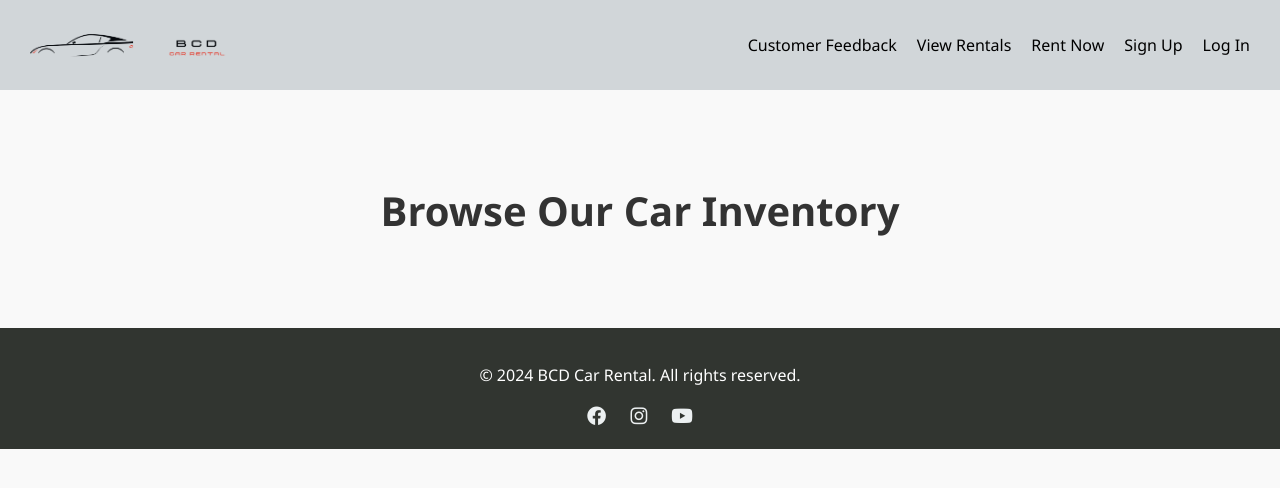
After one commit to Amarok1214/BCD, a Django app: template inventory/templates/inventory/car_inventory.html in a window 1280 px wide. The commit adds this page. Shown: the top 488 px of the page. Run offline with Django 5.2, Linux system fonts and the light colour scheme; the template is opened without the code that fills it, so the values that code supplies are empty; parts of the project's set-up code (start-up, migrations or seed data) failed here and were passed over.

```diff
--- a/BCD/urls.py
+++ b/BCD/urls.py
@@ -25,4 +25,5 @@ urlpatterns = [
     path('home/', include('home.urls')),
     path('register/', include('register.urls')),
     path('booking/', include('booking.urls')),
+    path('inventory/', include('inventory.urls')),
 ]
--- a/booking/templates/booking/car_details.html
+++ b/booking/templates/booking/car_details.html
@@ -98,9 +98,9 @@
     <footer>
         <p>&copy; 2024 BCD Car Rental. All rights reserved.</p>
         <div>
-            <a href="your-facebook-link"><i class="fa fa-facebook"></i></a>
-            <a href="your-instagram-link"><i class="fa fa-instagram"></i></a>
-            <a href="your-youtube-link"><i class="fa fa-youtube"></i></a>
+            <a href="https://www.facebook.com/" target="_blank"><i class="fab fa-facebook"></i></a>
+            <a href="https://www.instagram.com/" target="_blank"><i class="fab fa-instagram"></i></a>
+            <a href="https://www.youtube.com/" target="_blank"><i class="fab fa-youtube"></i></a>
         </div>
     </footer>
 </body>
--- a/inventory/models.py
+++ b/inventory/models.py
@@ -12,13 +12,11 @@ class Branch(models.Model):
 
 
 class Car(models.Model):
-    # Basic Car Information
     make = models.CharField(max_length=50)
     model = models.CharField(max_length=50)
     year = models.IntegerField()
     license_plate = models.CharField(max_length=20, unique=True)
 
-    # Car Specifications
     BODY_TYPES = [
         ('Sedan', 'Sedan'),
         ('SUV', 'SUV'),
--- /dev/null
+++ b/inventory/templates/inventory/car_inventory.html
@@ -0,0 +1,168 @@
+<!DOCTYPE html>
+<html lang="en">
+<head>
+    <meta charset="UTF-8">
+    <meta name="viewport" content="width=device-width, initial-scale=1.0">
+    <title>Car Inventory - BCD Car Rental</title>
+    {% load static %}
+    <link rel="stylesheet" href="https://cdnjs.cloudflare.com/ajax/libs/font-awesome/6.0.0-beta3/css/all.min.css">
+    <style>
+        /* Global Styles */
+        body {
+            font-family: 'Segoe UI', Tahoma, Geneva, Verdana, sans-serif;
+            margin: 0;
+            padding: 0;
+            box-sizing: border-box;
+            background-color: #f9f9f9;
+            color: #333;
+        }
+        a {
+            text-decoration: none;
+            color: #007bff;
+            transition: color 0.3s ease;
+        }
+        a:hover {
+            color: #0056b3;
+        }
+
+        /* Header Styles */
+        .header {
+            background-color: #D1D6D9;
+            color: white;
+            padding: 15px 30px;
+            display: flex;
+            justify-content: space-between;
+            align-items: center;
+        }
+        .header img {
+            height: 60px;
+        }
+        .header nav {
+            display: flex;
+            gap: 20px;
+        }
+        .header nav a {
+            color: black;
+            font-size: 1rem;
+            transition: color 0.3s;
+        }
+        .header nav a:hover {
+            color: #3498db;
+        }
+
+        /* Inventory Section */
+        .inventory-section {
+            padding: 60px 20px;
+            max-width: 1200px;
+            margin: 0 auto;
+        }
+        .inventory-section h1 {
+            text-align: center;
+            font-size: 2.5rem;
+            margin-bottom: 30px;
+        }
+        .car-grid {
+            display: grid;
+            grid-template-columns: repeat(auto-fit, minmax(300px, 1fr));
+            gap: 40px;
+        }
+        .car-card {
+            background-color: white;
+            border-radius: 10px;
+            box-shadow: 0 4px 10px rgba(0, 0, 0, 0.05);
+            overflow: hidden;
+            transition: transform 0.3s ease, box-shadow 0.3s ease;
+        }
+        .car-card:hover {
+            transform: translateY(-10px);
+            box-shadow: 0 8px 20px rgba(0, 0, 0, 0.1);
+        }
+        .car-card img {
+            width: 100%;
+            height: 200px;
+            object-fit: cover;
+        }
+        .car-card-content {
+            padding: 20px;
+        }
+        .car-card-content h3 {
+            margin-bottom: 10px;
+            font-size: 1.4rem;
+        }
+        .car-card-content p {
+            margin-bottom: 15px;
+            color: #555;
+        }
+        .car-card-content a {
+            display: inline-block;
+            padding: 10px 15px;
+            background-color: #3498db;
+            color: white;
+            border-radius: 5px;
+            font-size: 0.9rem;
+            transition: background-color 0.3s ease;
+        }
+        .car-card-content a:hover {
+            background-color: #2980b9;
+        }
+
+        /* Footer */
+        footer {
+            background-color: #313530;
+            color: white;
+            text-align: center;
+            padding: 20px;
+        }
+        footer a {
+            color: #ecf0f1;
+            margin: 0 10px;
+            font-size: 1.2rem;
+        }
+        footer a:hover {
+            color: #3498db;
+        }
+    </style>
+</head>
+<body>
+    <!-- Header -->
+    <header class="header">
+        <img src="{% static 'home/logo.png' %}" alt="BCD Logo">
+        <nav>
+            <a href="/feedback/">Customer Feedback</a>
+            <a href="/rentals/">View Rentals</a>
+            <a href="/booking/">Rent Now</a>
+            <a href="/register/">Sign Up</a>
+            <a href="/account/login/">Log In</a>
+        </nav>
+    </header>
+
+    <!-- Inventory Section -->
+    <section class="inventory-section">
+        <h1>Browse Our Car Inventory</h1>
+        <div class="car-grid">
+            {% for car in cars %}
+            <div class="car-card">
+                <a href="{% url 'car_details' car.id %}">
+                    <img src="{{ car.image.url }}" alt="{{ car.model }}">
+                    <div class="car-card-content">
+                        <h3>{{ car.brand }} {{ car.model }}</h3>
+                        <p>{{ car.year }} - {{ car.type }}</p>
+                        <a href="{% url 'car_details' car.id %}">View Details</a>
+                    </div>
+                </a>
+            </div>
+            {% endfor %}
+        </div>
+    </section>
+
+    <!-- Footer -->
+    <footer>
+        <p>&copy; 2024 BCD Car Rental. All rights reserved.</p>
+        <div>
+            <a href="https://www.facebook.com/" target="_blank"><i class="fab fa-facebook"></i></a>
+            <a href="https://www.instagram.com/" target="_blank"><i class="fab fa-instagram"></i></a>
+            <a href="https://www.youtube.com/" target="_blank"><i class="fab fa-youtube"></i></a>
+        </div>
+    </footer>
+</body>
+</html>
--- /dev/null
+++ b/inventory/urls.py
@@ -0,0 +1,12 @@
+from django.urls import path
+from . import views
+
+app_name = 'inventory'
+
+urlpatterns = [
+    # URL for viewing the entire car inventory
+    path('', views.car_inventory, name='car_inventory'),
+
+    # URL for viewing a specific car's details
+    path('car/<int:car_id>/', views.car_details, name='car_details'),
+]
```
Also changed, not shown: booking/templates/booking/booking.html (+253 -75 lines), home/templates/home/homepage.html (+4 -5 lines), inventory/views.py (+13 -2 lines), 1 other file.
